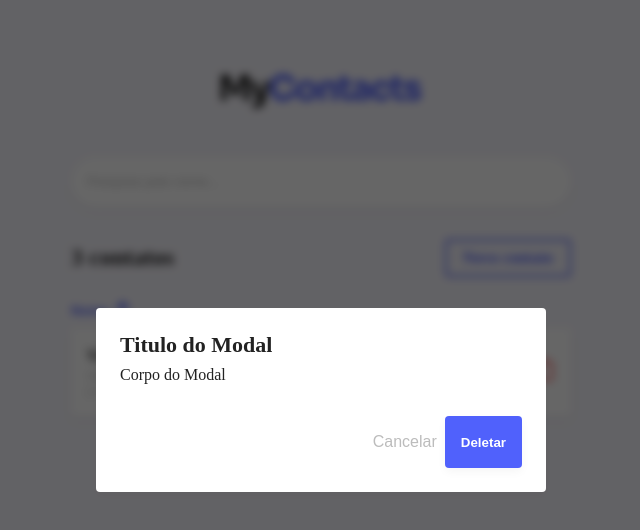
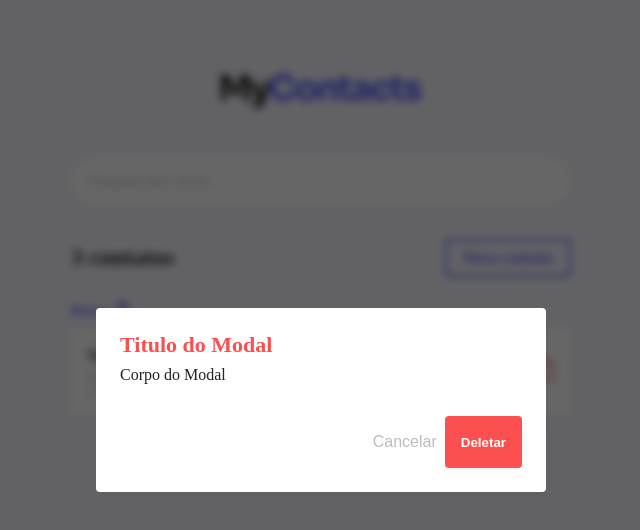
Before and after one commit to victorgonzalezz/myContacts, a React (Vite) app: page / in a window 1280 px wide. Shown: the top 530 px of the page, without its empty margins (319-959 px from the left). Built offline with nearby package versions, Linux system fonts and the light colour scheme.

Commit message:
flexible Modal
flexible Modal

```diff
--- a/src/assets/styles/themes/default.jsx
+++ b/src/assets/styles/themes/default.jsx
@@ -9,7 +9,12 @@
     },
     gray: {
       900: '#222222',
-      200: '#BCBCBC'
-    }
+      200: '#BCBCBC',
+    },
+    danger: {
+      light: '#F97171',
+      main: '#FC5050',
+      dark: '#F63131',
+    },
   },
 };
--- a/src/components/Button.jsx
+++ b/src/components/Button.jsx
@@ -1,4 +1,4 @@
-import styled from 'styled-components';
+import styled, { css } from 'styled-components';
 
 export default styled.button`
  height: 52px;
@@ -25,4 +25,18 @@
   background:#ccc;
   cursor: default;
 }
+
+${({ theme, danger }) => danger && css`
+background: ${theme.colors.danger.main};
+
+&:hover {
+  background: ${theme.colors.danger.dark};
+}
+
+&:active {
+  background: ${theme.colors.danger.dark};
+
+}
+`}
+
 `;
--- a/src/components/Modal/index.jsx
+++ b/src/components/Modal/index.jsx
@@ -1,18 +1,27 @@
+import PropTypes from 'prop-types';
 import { Overlay, Container, Footer } from './styles';
 import Button from '../Button';
 
-export default function Modal() {
+export default function Modal({ danger }) {
   return (
     <Overlay>
-      <Container>
+      <Container danger={danger}>
         <h1>Titulo do Modal</h1>
         <p>Corpo do Modal</p>
 
         <Footer>
           <button type="button" className="cancel-button">Cancelar</button>
-          <Button type="button">Deletar</Button>
+          <Button type="button" danger={danger}>Deletar</Button>
         </Footer>
       </Container>
     </Overlay>
   );
 }
+
+Modal.propTypes = {
+  danger: PropTypes.bool,
+};
+
+Modal.defaultProps = {
+  danger: false,
+};
--- a/src/components/Modal/styles.jsx
+++ b/src/components/Modal/styles.jsx
@@ -23,6 +23,9 @@
 
  h1 {
   font-size: 22px;
+  color: ${({ theme, danger }) => (
+    danger ? theme.colors.danger.main : theme.colors.gray[900]
+  )}
  }
 
  p {
--- a/src/pages/Home/index.jsx
+++ b/src/pages/Home/index.jsx
@@ -12,7 +12,7 @@
 export default function Home() {
   return (
     <Container>
-      <Modal />
+      <Modal danger />
       <InputContainer>
         <input type="text" placeholder="Pesquise pelo nome..." />
       </InputContainer>
```
